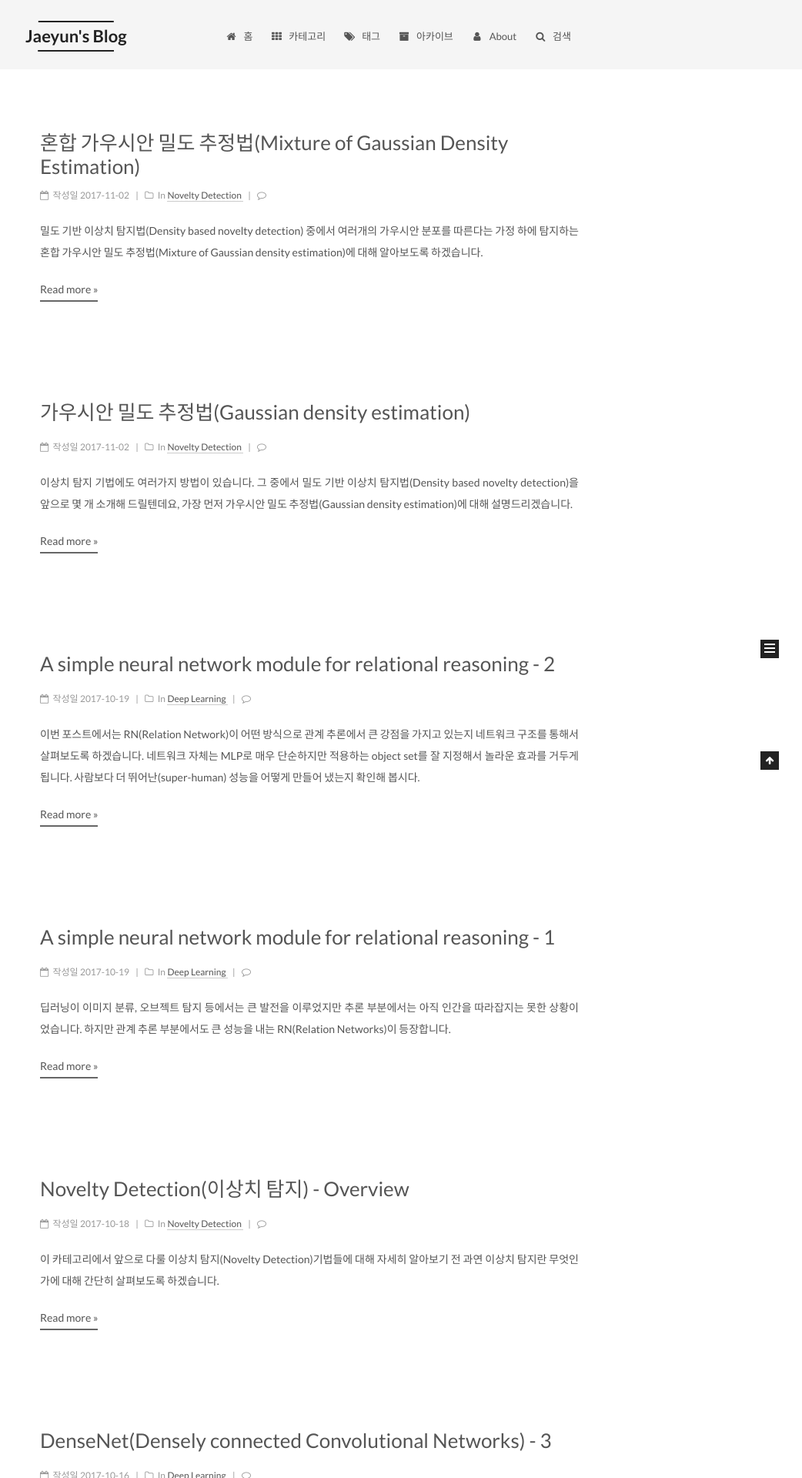
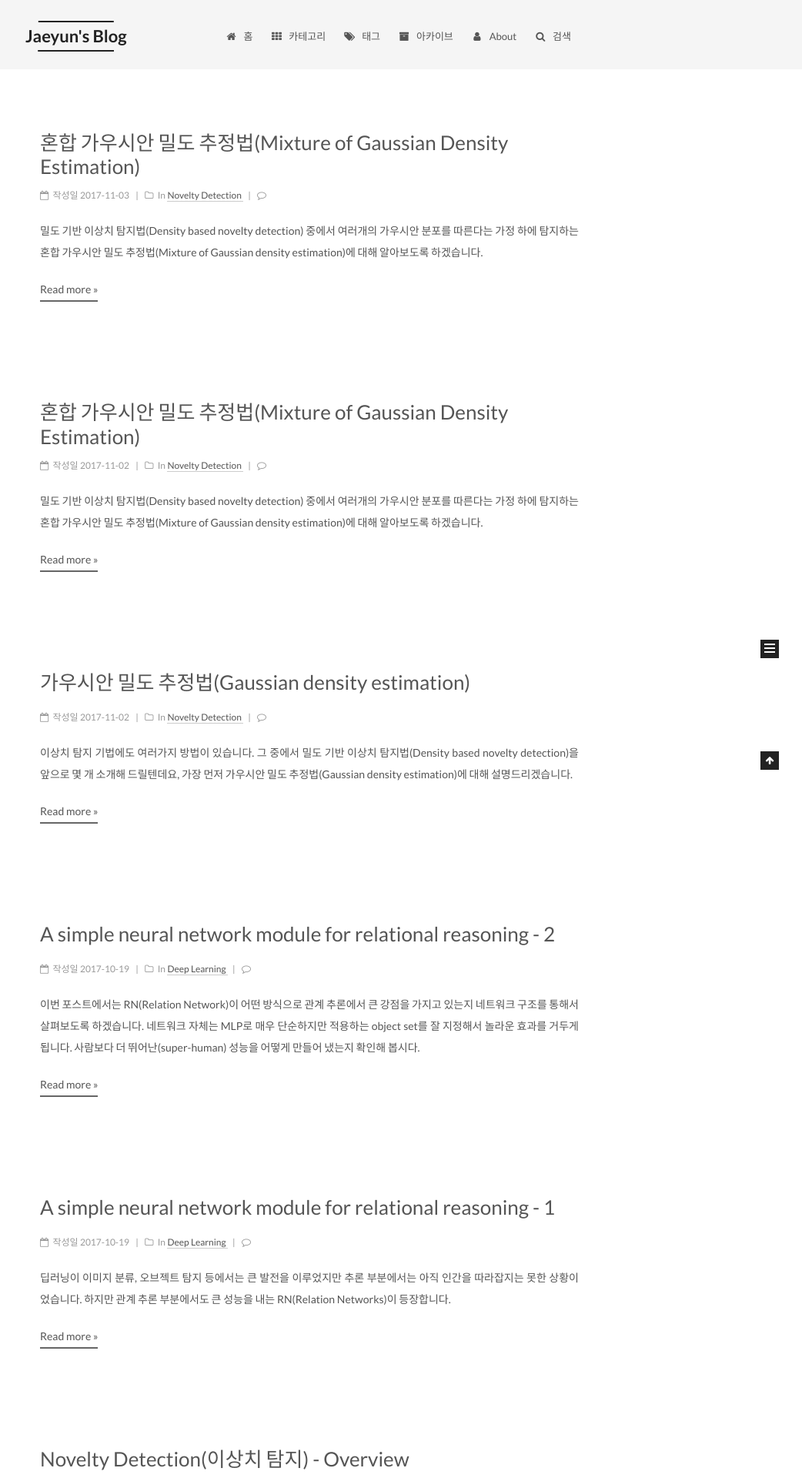
Before and after one commit to Jayhey/Jayhey.github.io, a Jekyll site: the page built from index.html, in a window 1280 px wide. Shown: the top 1920 px of the page at 77% size, without its empty margins (238-1280 px from the left). Built offline with Jekyll 4.4.1, drawn with Linux system fonts in a browser that asks for light colours; the list of posts is cut into pages by our own code; comment, search, counter and statistics services are not loaded; some of the changed lines change nothing that is shown.

Commit message:
tags 수정

```diff
--- a/_posts/2017-11-02-Novelty_detection_Gaussian.md
+++ b/_posts/2017-11-02-Novelty_detection_Gaussian.md
@@ -4,7 +4,7 @@
 category: Novelty Detection
 tags:
 - density based novelty detection
-- novelty detection
+- gaussian distribution
 ---
 
 
--- /dev/null
+++ b/_posts/2017-11-03-Novelty_detection_MOG.md
@@ -0,0 +1,103 @@
+---
+title: 혼합 가우시안 밀도 추정법(Mixture of Gaussian Density Estimation)
+description: 밀도 기반 이상치 탐지법(Density based novelty detection) 중에서 여러개의 가우시안 분포를 따른다는 가정 하에 탐지하는 혼합 가우시안 밀도 추정법(Mixture of Gaussian density estimation)에 대해 알아보도록 하겠습니다.
+category: Novelty Detection
+tags:
+- density based novelty detection
+- gaussian distribution
+---
+
+
+시작하기 전에 앞서 이 글은 고려대학교 강필성 교수님의 Business Analytics 강의를 정리했음을 밝힙니다.
+
+
+# Mixture of Gaussian Density Estimation
+
+[저번 포스트](https://jayhey.github.io/novelty%20detection/2017/11/02/Novelty_detection_Gaussian/)에서 설명했던 가우시안 밀도 추정법(Gaussian density estimation)이 데이터가 하나의 가우시안 분포를 따르고 convex하다는 가정을 하고 있습니다. 하지만 단 하나의 가우시안 분포만으로 설명하기에는 데이터가 더 복잡하다면 더 좋은 추정법이 있습니다. 그게 바로 가우시안 혼합 모델(Mixture of Gaussian density estimation)입니다.
+
+<div align ="center"><a href="https://imgur.com/Z33QhxM"><img src="https://i.imgur.com/Z33QhxM.png" /></a></div>
+
+위 그림은 특정 데이터가 4개의 혼합 가우시안 분포를 따른다고 가정한 케이스 입니다. 만약 1개의 가우시안 분포로 추정한다고 하면 혼합 가우시안 분포보다 더 설명력이 낮은 분포가 그려질 것을 알 수 있습니다.
+
+혼합 가우시안 분포의 특징을 정리하면 다음과 같습니다.
+
+- 여러 개의 가우시안 분포로 확장
+- 정규 분포들의 선형 조합으로 만들어짐
+- 단일 가우시안 분포보다 작은 bias를 가지고 있음. 그러나 학습에 더 많은 데이터가 필요.
+
+## Components of MoG(Mixture of Gaussian)
+
+이상치가 아닌 일반 데이터일 확률 $p(x)$는 다음과 같이 구할 수 있습니다.
+
+$$p(x|\lambda )=\sum _{ m=1 }^{ M }{ { w }_{ m }g(x|{ \mu  }_{ m },{\sum} _{ m }  } )$$
+
+$\mu_ m ,\sum_m$는 파라미터입니다. 그리고 $M$은 총 몇개의 혼합 가우시안 분포를 따를지 사용자가 지정해주어야 하는 하이퍼 파라미터입니다. 시그마 바로 옆에 있는 ${w}_{m}$은 각 가우시안 분포의 가중치를 뜻합니다
+
+혼합 가우시안 모델의 분포식은 다음과 같습니다.
+
+$$g(x|{ \mu  }_{ m },{ \sum   }_{ m })=\frac { 1 }{ { (2\pi ) }^{ d/2 }{ |{ \sum   }_{ m }| }^{ 1/2 } } exp[\frac { 1 }{ 2 } (x-{ \mu  }_{ m })^{ T }{ { \sum   } }_{ m }^{ -1 }(x-{ \mu  }_{ m })]$$
+
+
+$$\lambda =\left\{ { w }_{ m },{ \mu  }_{ m },{ \sum   }_{ m } \right\} ,m=1,\cdots ,M$$
+
+기존 가우시안 모델과는 다른점으로 $m$번째 가우시안 모델에 대한 분포가 추가된 것을 확인할 수 있습니다.
+
+## Expectation-Maximization Algorithm(기댓값 최대화 알고리즘)
+
+그렇다면 혼합 가우시안 모델은 어떤 방식으로 분포를 추정할까요? 단일 가우시안 분포는 convex하기 때문에 해가 정확하게 딱 정해져 있습니다. 그래서 쉽게 최대우도추정법(Maximum likelihood estimation)으로 최적값을 찾아낼 수 있었습니다. 하지만 혼합 가우시안 모델은 convex하지 않아 정해진 최적값을 한 번에 찾을 수 없기 때문에 휴리스틱 기법들로 풀어나가야 합니다.
+
+<div align="center"><a href="https://imgur.com/4POAWm8"><img src="https://i.imgur.com/4POAWm8.gif" title="source: imgur.com" /></a></div>
+
+그 중 EM알고리즘(Expectaion-Maximination Algorithm)을 사용하여 추정할 수 있습니다. 이 알고리즘은 매개변수에 관한 추정값으로 log-likelihood의 기댓값을 계산하는 expectation 단계와 이 기댓값을 최대화하는 maximization 단계를 번갈아가며 적용합니다. 위 그림은 실제로 휴리스틱 알고리즘으로 분포를 추정해 나가는 모습입니다.
+
+
+![Imgur](https://i.imgur.com/Mqq71HD.png)
+
+
+EM 알고리즘을 혼합 가우시안 모델에 적용하게 되면, E-Step에서는 각 개체 기준 modal에 속할 확률를 합니다. 그리고 M-Step에서는 전체 dataset 관점(${ \mu  }_{ m }$,$\sum _{ m }$)에서 각 modal의 가중치을 구합니다.
+
+이 과정에 대한 증명은 [위키피디아](https://ko.wikipedia.org/w/index.php?title=%EA%B8%B0%EB%8C%93%EA%B0%92_%EC%B5%9C%EB%8C%80%ED%99%94_%EC%95%8C%EA%B3%A0%EB%A6%AC%EC%A6%98&action=edit&section=13)에 자세히 나와있습니다. ~~(사실 여기에 다 쓸수도 있지만 수식이 너무 많아 한세월 걸릴 것 같아서 링크로 올립니다)~~ 그렇게 구한 Expectaion과 Maximization 식을 정리해보면 다음과 같습니다.
+
+- Expectation
+
+$$p(m|{ x }_{ i },\lambda )=\frac { { w }_{ m }g({ x }_{ t }|{ \mu  }_{ m },{ m }_{ m }) }{ \sum _{ k=1 }^{ M }{ { w }_{ k }g({ x }_{ t }|{ \mu  }_{ k },{ m }_{ k }) }  } $$
+
+
+- Maximization(차례대로 각 모달 가중치, 평균, 분산)
+
+$${ w }_{ m }^{ (new) }=\frac { 1 }{ N } \sum _{ i=1 }^{ N }{ p(m|{ x }_{ i },\lambda ) } $$
+
+$${ \mu  }_{ m }^{ (new) }=\frac { p(m|{ x }_{ i },\lambda ){ x }_{ i } }{ \sum _{ i=1 }^{ N }{ p(m|{ x }_{ i },\lambda ) }  } $$
+
+$${ \sigma  }_{ m }^{ 2(new) }=\frac { \sum _{ i=1 }^{ N }{ p(m|{ x }_{ i },\lambda ){ x }_{ i }^{ 2 } }  }{ \sum _{ i=1 }^{ N }{ p(m|{ x }_{ i },\lambda ) }  } -{ \mu  }_{ m }^{ 2(new) } $$
+
+
+## Covariance matrix type
+
+단일 가우시안 밀도 추정에도 공분산 행렬에 대한 조건이 다른 것처럼 혼합 가우시안 모델에서도 마찬가지로 총 3가지의 공분산 행렬 종류가 있습니다.
+
+### Spherical
+
+$${ \sigma  }^{ 2 }=\frac { 1 }{ d } \sum _{ i=1 }^{ d }{ { \sigma  }^{ 2 } } ,\quad \sum  ={ \sigma  }^{ 2 }\left[ \begin{matrix} 1 & \cdots  & 0 \\ \vdots  & \ddots  & \vdots  \\ 0 & \cdots  & 1 \end{matrix} \right] $$
+
+<div align="center">
+<a href="https://imgur.com/qz0SpKd"><img src="https://i.imgur.com/qz0SpKd.png" width="350" /></a></div>
+
+Spherical 공분산 행렬을 사용하면 역시나 마찬가지로 조금 덜 정밀하다는 단점이 있습니다. 하지만 계산 복잡도가 줄어드는 단점이 있습니다. 싱글 가우시안 밀도 추정에서는 단일 분포이므로 쉽게 빠른 시간 안에 추정이 가능하지만 혼합 모델은 시간이 더 걸릴 수 있는 관계로 데이터가 크면 계산 복잡도가 중요 고려 요소에 들어갈 수도 있습니다.
+
+### Diagonal
+
+$$\sum  =\left[ \begin{matrix} { { \sigma  } }_{ 1 }^{ 2 } & \cdots  & 0 \\ \vdots  & \ddots  & \vdots  \\ 0 & \cdots  & { { \sigma  } }_{ d }^{ 2 } \end{matrix} \right] $$
+
+<div align="center"><a href="https://imgur.com/dao2A51"><img src="https://i.imgur.com/dao2A51.png" width="350" /></a></div>
+
+Spherical보다는 더 정밀하고 마찬가지로 full 공분산 행렬을 사용하는 것에 비해 계산복잡도가 더 낮습니다.
+
+### Full
+
+$$\sum  =\left[ \begin{matrix} { \sigma  }_{ 11 } & \cdots  & { \sigma  }_{ 11 } \\ \vdots  & \ddots  & \vdots  \\ { \sigma  }_{ d1 } & \cdots  & { \sigma  }_{ dd } \end{matrix} \right] $$
+
+
+<div align="center"><a href="https://imgur.com/dDkxgW5"><img src="https://i.imgur.com/dDkxgW5.png" width="350" /></a></div>
+
+가장 정밀하지만 그만큼 계산 복잡도도 증가하게 됩니다. 또한 변수가 많아지면 복잡해지면서 공분산 행렬이 singular matrix가 될 수 있다는 리스크가 있습니다.
```
